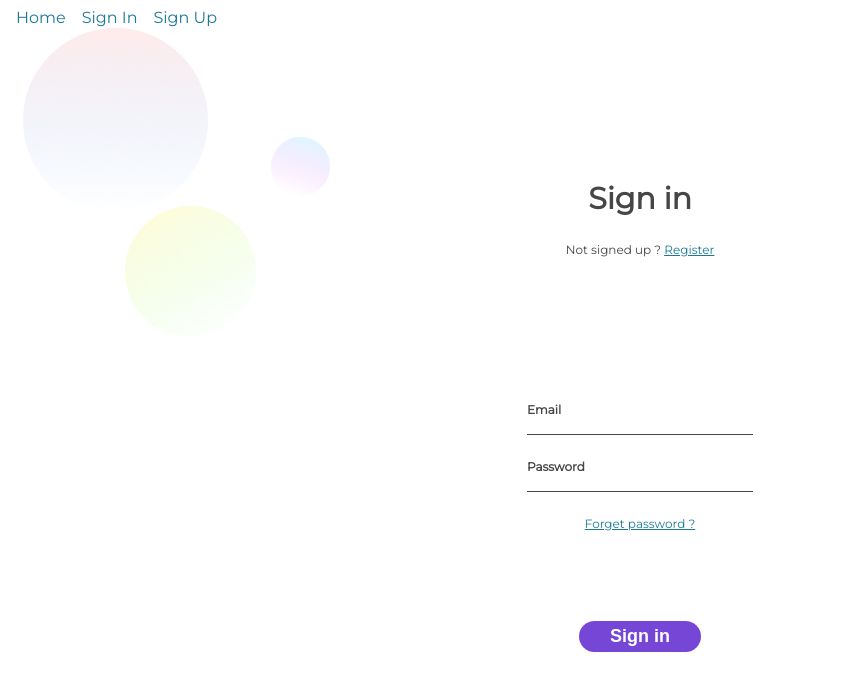
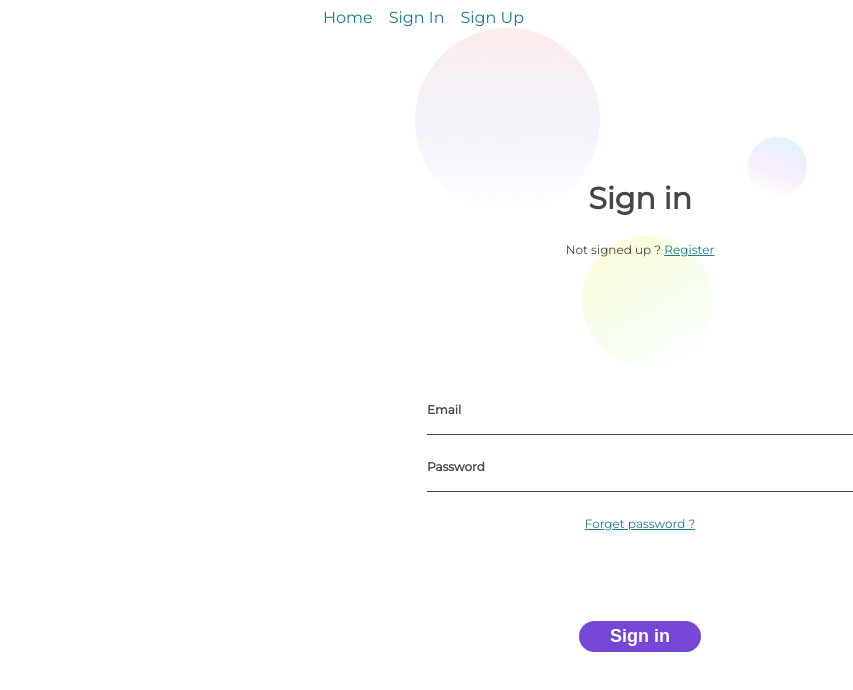
Before and after one commit to MoityAnthony/Design_System_2, a Vue app: page / in a window 1280 px wide. Shown: the top 690 px of the page, without its empty margins (0-853 px from the left). Built offline with nearby package versions, Linux system fonts and the light colour scheme.

Commit message:
add responsive

```diff
--- a/src/App.vue
+++ b/src/App.vue
@@ -11,12 +11,21 @@
 @import './styles/styles.scss';
 
 #app {
+  width: 300px;
+  margin: 0 auto;
   font-family: 'Montserrat', sans-serif;
-  margin: 0px;
   padding: 0px;
   background: url('./assets/Ellipse_2.png'), url('./assets/Ellipse_3.png'), url('./assets/Ellipse_4.png');
   background-repeat: no-repeat, no-repeat, no-repeat;
-  background-position: 117px 198px, 263px 129px, 15px 20px;
+  background-position: 87px 228px, 233px 129px, 0px 20px;
+  @include responsive('tablet'){
+    width: 500px;
+    background-position: 187px 228px, 333px 129px, 50px 20px;
+  }
+  @include responsive('desktop'){
+    width: 650px;
+    background-position: 267px 228px, 433px 129px, 100px 20px;
+  }
 }
 #nav{
   a{
--- a/src/components/Input/index.vue
+++ b/src/components/Input/index.vue
@@ -8,7 +8,7 @@
       <label for="password">Password</label>
       <input type="password" title="password">
     </div>
-    <router-link :to="{name: 'ForgetPassword'}" id="link" name="link" :class="forgetPassword">{{ text_link() }}</router-link>
+    <router-link :to="link()" id="link" name="link" :class="forgetPassword">{{ text_link() }}</router-link>
   </div>
   <router-view/>
 </template>
@@ -27,7 +27,7 @@ export default {
         className = 'visible';
         return className;
       }
-      return className
+      return className;
     }
   },
   methods:{
@@ -40,6 +40,17 @@ export default {
       }
       else if(this.$route.name == 'ForgetPassword'){
         return 'Remember your password ? Sign in';
+      }
+    },
+    link() {
+      if( this.$route.name == 'SignIn' || this.$route.name == 'Home'){
+        return 'ForgetPassword';
+      }
+      else if(this.$route.name == 'ForgetPassword'){
+        return 'SignIn';
+      }
+      else if(this.$route.name == 'SignUp'){
+        return '';
       }
     },
   }
@@ -56,6 +67,12 @@ export default {
     margin: 0 auto;
     display: block;
     text-align: center;
+    @include responsive('tablet'){
+      width: 326px;
+    }
+    @include responsive('desktop'){
+      width: 426px;
+    }
     .input_form{
       display: flex;
       flex-direction: column;
```
